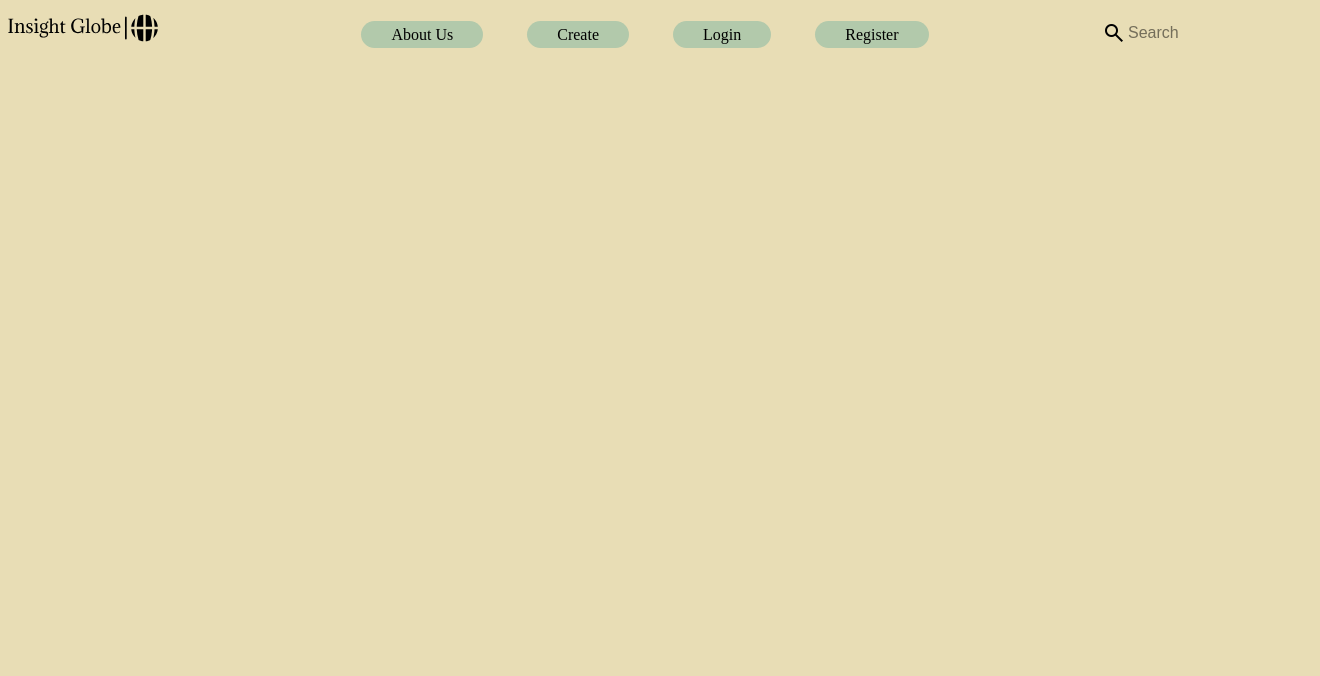
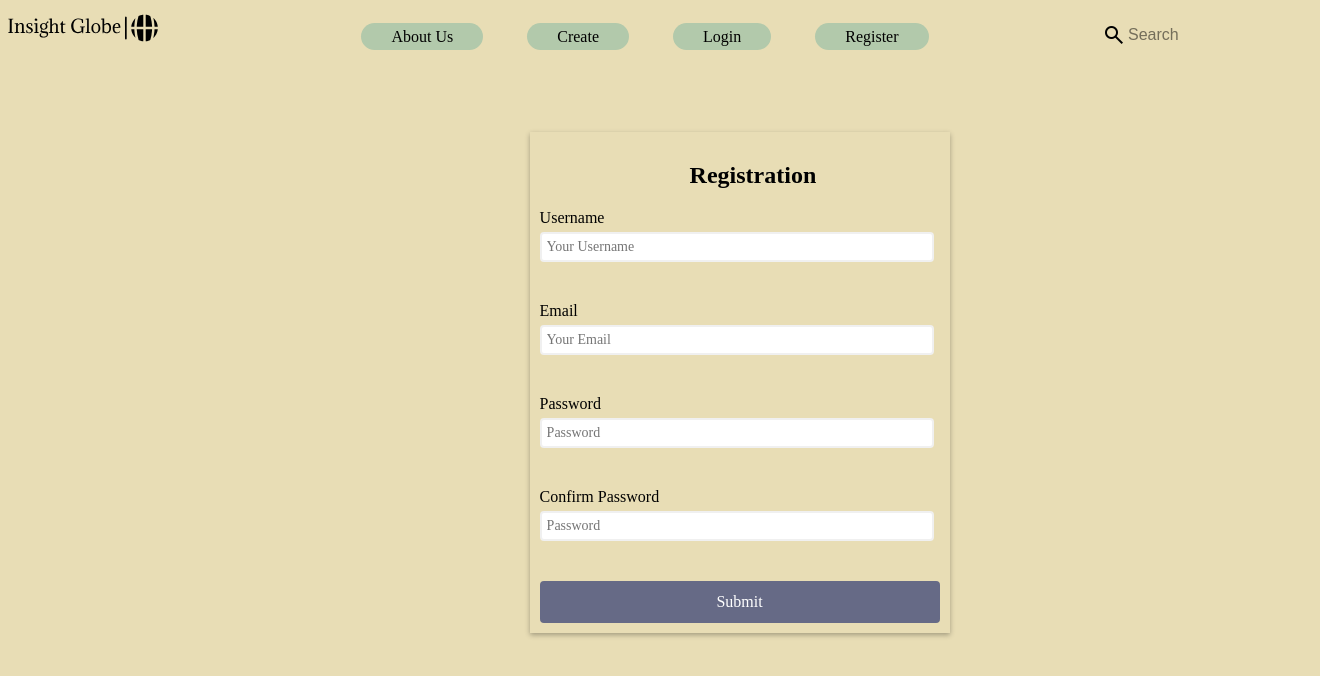
Before and after one commit to adityaT39/COSC_360_Project, a PHP site: page /register.html in a window 1320 px wide; the page is wider, and only the part inside the window is pictured. Shown: the top 676 px of that part. Run offline with PHP 8.4, Linux system fonts and the light colour scheme.

Commit message:
created a client side validated register page

```diff
--- a/CSS/style.css
+++ b/CSS/style.css
@@ -106,3 +106,97 @@ header{
     font-size: 18px;
     margin: 0;
 }
+
+.register{
+    margin-left: 40%;
+    margin-top: 50px;
+    box-shadow: 0 2px 5px rgba(0, 0, 0, 0.3);
+    padding: 10px;
+    width: 100%; /* Adjust the width based on your preference */
+    max-width: 400px; /* Set a maximum width for larger screens */
+}
+
+@media screen and (max-width: 768px) {
+    .register {
+        width: 90%; /* Adjust the width for smaller screens */
+    }
+}
+
+.register-head{
+    padding: 20px 40px;
+    margin-left: 110px;
+}
+
+.register-head h2{
+    margin: 0 ;
+}
+
+.form-control{
+    margin-bottom: 20px;
+    padding-bottom: 20px;
+    position: relative;
+}
+
+.form-control label{
+    display: inline-block;
+    margin-bottom: 5px;
+}
+
+.form-control input{
+    border: 2px solid #f0f0f0;
+    border-radius: 4px;
+    display: block;
+    width: 95%;
+    font-family: inherit;
+    font-size: 14px;
+    padding: 5px;
+}
+
+.form-control.success input{
+    border-color: #2ecc71;
+}
+
+.form-control.error input{
+    border-color: #e74c3c;
+}
+
+.form-control i{
+    position: absolute;
+    top: 26px;
+    right: 10px;
+    visibility: hidden;
+}
+
+.form-control.success i.check-icon{
+    visibility: visible;
+    color: #2ecc71;
+}
+
+.form-control.error i.error-icon{
+    visibility: visible;
+    color: #e74c3c;
+}
+
+.form-control small{
+    visibility: hidden;
+    position: absolute;
+    bottom: 0;
+    left: 0;
+}
+
+.form-control.error small{
+    visibility: visible;
+    color: #e74c3c;
+}
+
+.form button{
+    background-color: #666A86;
+    border: 2px solid #666A86;
+    color: white;
+    display: block;
+    width: 400px;
+    padding: 10px;
+    font-size: 16px;
+    border-radius: 4px;
+    font-family: inherit;
+}
--- /dev/null
+++ b/Javascript/register.js
@@ -0,0 +1,65 @@
+ document.addEventListener('DOMContentLoaded', function () {
+    const form = document.getElementById('form');
+    const username = document.getElementById('username');
+    const email = document.getElementById('email');
+    const password = document.getElementById('password');
+    const password2 = document.getElementById('password2');
+
+    form.addEventListener('submit', (e) => {
+        e.preventDefault();
+        checkInputs();
+    });
+
+    function checkInputs(){
+        const username_value = username.value.trim()
+        const email_value = email.value.trim()
+        const password_value = password.value.trim()
+        const password2_value = password2.value.trim()
+
+        if(username_value === ''){
+           setErrorFor(username , 'Username cannot be blank');
+        } else{
+           setSuccessFor(username)
+        }
+        if(email_value === '') {
+            setErrorFor(email, 'Email cannot be blank');
+        } else if (!isEmail(email_value)) {
+            setErrorFor(email, 'Not a valid email');
+        } else {
+            setSuccessFor(email);
+        }
+
+        if(password_value === '') {
+            setErrorFor(password, 'Password cannot be blank');
+        } else {
+            setSuccessFor(password);
+        }
+
+        if(password2_value === '') {
+            setErrorFor(password2, 'Password cannot be blank');
+        } else if(password_value !== password2_value) {
+            setErrorFor(password2, 'Passwords do not match');
+        } else{
+            setSuccessFor(password2);
+        }
+   }
+
+
+   function setErrorFor(input , message){
+       const formControl = input.parentElement;
+       const small = formControl.querySelector('small');
+       small.innerText = message;
+
+       formControl.className = 'form-control error';
+   }
+
+   function setSuccessFor(input){
+       const formControl = input.parentElement;
+
+       formControl.className = 'form-control success';
+   }
+
+   function isEmail(email) {
+	return /^(([^<>()\[\]\\.,;:\s@"]+(\.[^<>()\[\]\\.,;:\s@"]+)*)|(".+"))@((\[[0-9]{1,3}\.[0-9]{1,3}\.[0-9]{1,3}\.[0-9]{1,3}])|(([a-zA-Z\-0-9]+\.)+[a-zA-Z]{2,}))$/.test(email);
+}
+});
--- a/index.html
+++ b/index.html
@@ -11,13 +11,13 @@
     </head>
     <body>
         <header>
-            <img id="logo" src="Images/Logo.svg" alt="Logo of the website">
+            <a href="index.html"><img id="logo" src="Images/Logo.svg" alt="Logo of the website"></a>
             <nav>
                 <ul class="navigation_links">
                     <li><a href="#">About Us</a></li>
                     <li><a href="#">Create</a></li>
                     <li><a href="#">Login</a></li>
-                    <li><a href="#">Register</a></li>
+                    <li><a href="register.html">Register</a></li>
                 </ul>
             </nav>
             <form action="">
--- a/register.html
+++ b/register.html
@@ -7,17 +7,20 @@
         <meta name="description" content="">
         <meta name="viewport" content="width=device-width, initial-scale=1">
         <link rel="stylesheet" href="/CSS/style.css">
+        <script src="Javascript/register.js"></script>
+        <link rel="stylesheet" href="https://fonts.googleapis.com/css2?family=Material+Symbols+Outlined:opsz,wght,FILL,GRAD@20..48,100..700,0..1,-50..200" />
+        <link rel="stylesheet" href="https://fonts.googleapis.com/css2?family=Material+Symbols+Outlined:opsz,wght,FILL,GRAD@20..48,100..700,0..1,-50..200" />
         <link rel="stylesheet" href="https://fonts.googleapis.com/css2?family=Material+Symbols+Outlined:opsz,wght,FILL,GRAD@20..48,100..700,0..1,-50..200" />
     </head>
     <body>
         <header>
-            <img id="logo" src="Images/Logo.svg" alt="Logo of the website">
+            <a href="index.html"><img id="logo" src="Images/Logo.svg" alt="Logo of the website"></a>
             <nav>
                 <ul class="navigation_links">
                     <li><a href="#">About Us</a></li>
                     <li><a href="#">Create</a></li>
                     <li><a href="#">Login</a></li>
-                    <li><a href="#">Register</a></li>
+                    <li><a href="register.html">Register</a></li>
                 </ul>
             </nav>
             <form action="">
@@ -27,5 +30,41 @@
                 </div>
             </form>
         </header>
+        <div class="register">
+            <div class="register-head">
+                <h2>Registration</h2>
+            </div>
+            <form action="" class="form" id="form">
+                <div class="form-control">
+                    <label>Username</label>
+                    <input type="text" placeholder="Your Username" id="username">
+                    <i class="check-icon"><span class="material-symbols-outlined">check</span></i>
+                    <i class="error-icon"><span class="material-symbols-outlined">error</span></i>
+                    <small>Error Message</small>
+                </div>
+                <div class="form-control">
+                    <label>Email</label>
+                    <input type="email" placeholder="Your Email" id="email">
+                    <i class="check-icon"><span class="material-symbols-outlined">check</span></i>
+                    <i class="error-icon"><span class="material-symbols-outlined">error</span></i>
+                    <small>Error Message</small>
+                </div>
+                <div class="form-control">
+                    <label>Password</label>
+                    <input type="password" placeholder="Password" id="password">
+                    <i class="check-icon"><span class="material-symbols-outlined">check</span></i>
+                    <i class="error-icon"><span class="material-symbols-outlined">error</span></i>
+                    <small>Error Message</small>
+                </div>
+                <div class="form-control">
+                    <label>Confirm Password</label>
+                    <input type="password" placeholder="Password" id="password2">
+                    <i class="check-icon"><span class="material-symbols-outlined">check</span></i>
+                    <i class="error-icon"><span class="material-symbols-outlined">error</span></i>
+                    <small>Error Message</small>
+                </div>
+                <button>Submit</button>
+            </form>
+        </div>
     </body>
 </html>
```
